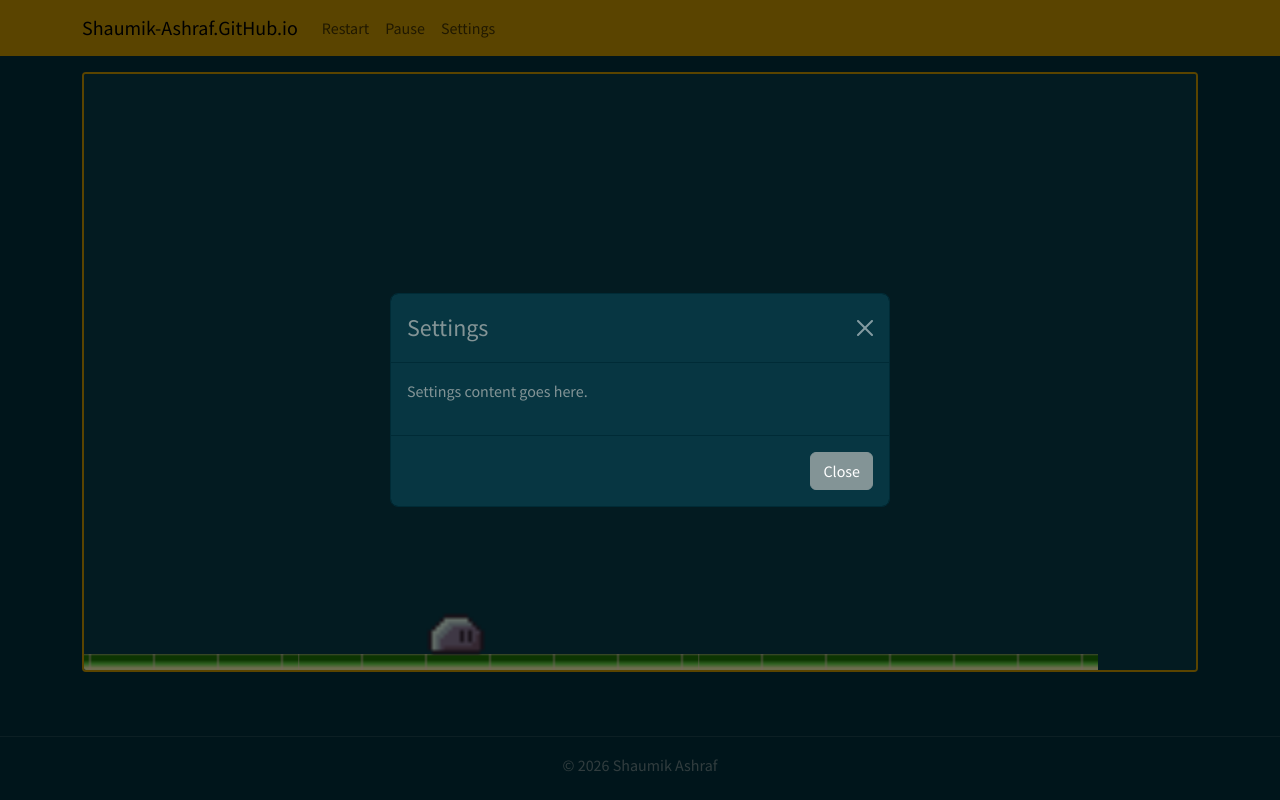
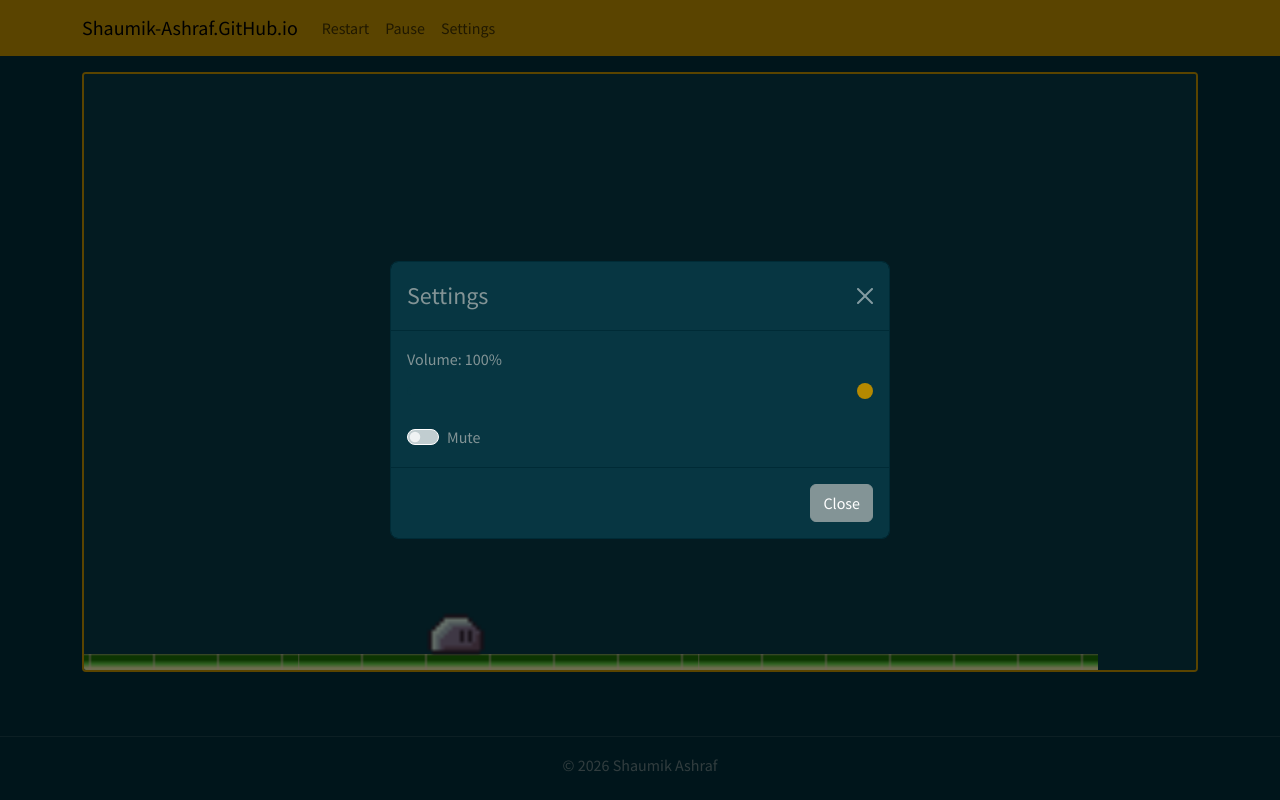
Before and after one commit to Shaumik-Ashraf/shaumik-ashraf.github.io, a Next.js app: page /settings in a window 1280 px wide. Built offline with nearby package versions, Linux system fonts and the light colour scheme.

Commit message:
wip: bgm

```diff
--- a/components/game_engine.js
+++ b/components/game_engine.js
@@ -37,6 +37,9 @@ const PORTAL_H          = 64;
 const BASE_PORTAL_GAP   = 1200;  // less frequent than platforms
 const PORTAL_GAP_JITTER = 400;
 
+// BGM — top-level parameter
+const BGM_SRC = '/assets/music/Raydee99_AHappyLittleValley.wav';
+
 // Developer tools
 const WIREFRAMES = false;   // enable hitbox wireframes
 
@@ -45,6 +48,9 @@ const GameEngine = forwardRef(function GameEngine(_, ref) {
   const engineRef     = useRef(null);
   const renderRef     = useRef(null);
   const runnerRef     = useRef(null);
+
+  // Audio
+  const audioRef      = useRef(null);
 
   // Player
   const slimeRef      = useRef(null);
@@ -389,6 +395,7 @@ const GameEngine = forwardRef(function GameEngine(_, ref) {
     if (slime.position.y > canvasH + GAME_OVER_THRESHOLD) {
       gameOverRef.current = true;
       Runner.stop(runnerRef.current);
+      audioRef.current?.pause();
     }
   };
 
@@ -485,9 +492,11 @@ const GameEngine = forwardRef(function GameEngine(_, ref) {
       if (pausedRef.current) {
         pausedRef.current = false;
         Runner.run(runnerRef.current, engineRef.current);
+        audioRef.current?.play().catch(() => {});
       } else {
         pausedRef.current = true;
         Runner.stop(runnerRef.current);
+        audioRef.current?.pause();
       }
       return;
     }
@@ -572,17 +581,60 @@ const GameEngine = forwardRef(function GameEngine(_, ref) {
   // ---------------------------------------------------------------------------
 
   useImperativeHandle(ref, () => ({
-    restart: () => { pausedRef.current = false; clearRenderer(); initializeRenderer(); },
-    pause:   () => { pausedRef.current = true;  Runner.stop(runnerRef.current); },
-    resume:  () => { pausedRef.current = false; Runner.run(runnerRef.current, engineRef.current); },
+    restart: () => {
+      pausedRef.current = false;
+      clearRenderer();
+      initializeRenderer();
+      if (audioRef.current) {
+        audioRef.current.currentTime = 0;
+        audioRef.current.play().catch(() => {});
+      }
+    },
+    pause: () => {
+      pausedRef.current = true;
+      Runner.stop(runnerRef.current);
+      audioRef.current?.pause();
+    },
+    resume: () => {
+      pausedRef.current = false;
+      Runner.run(runnerRef.current, engineRef.current);
+      audioRef.current?.play().catch(() => {});
+    },
+    setVolume: (v) => {
+      if (audioRef.current) audioRef.current.volume = v;
+    },
+    getVolume: () => audioRef.current?.volume ?? 1,
+    mute: () => {
+      if (audioRef.current) audioRef.current.muted = true;
+    },
+    unmute: () => {
+      if (audioRef.current) audioRef.current.muted = false;
+    },
+    isMuted: () => audioRef.current?.muted ?? false,
   }));
 
   useEffect(() => {
+    // Init audio — persists for component lifetime (not reset on restart)
+    const audio  = new Audio(BGM_SRC);
+    audio.loop   = true;
+    audioRef.current = audio;
+
+    // Browsers block autoplay until first user interaction; retry on first keydown
+    audio.play().catch(() => {
+      const startOnInteraction = () => {
+        audio.play().catch(() => {});
+        window.removeEventListener('keydown', startOnInteraction);
+      };
+      window.addEventListener('keydown', startOnInteraction);
+    });
+
     initializeRenderer();
     window.addEventListener('keydown', handleKeyDown);
     window.addEventListener('keyup',   handleKeyUp);
 
     return () => {
+      audio.pause();
+      audioRef.current = null;
       clearRenderer();
       window.removeEventListener('keydown', handleKeyDown);
       window.removeEventListener('keyup',   handleKeyUp);
--- a/components/layout.js
+++ b/components/layout.js
@@ -1,14 +1,14 @@
-import { useRef } from 'react';
+import { useGame } from '../contexts/game_context';
 import Navbar from './navbar';
 import GameEngine from './game_engine';
 
 export default function Layout({ children }) {
   const year    = new Date().getFullYear();
-  const gameRef = useRef(null);
+  const gameRef = useGame();
   return (
     <div id="layoutContainer">
       <div id="layoutContentWrapper">
-        <Navbar gameRef={gameRef} />
+        <Navbar />
         <main className="container">
           <GameEngine ref={gameRef} />
           {children}
--- a/components/navbar.js
+++ b/components/navbar.js
@@ -3,9 +3,11 @@ import { useRouter } from 'next/router';
 import Container from 'react-bootstrap/Container';
 import Nav from 'react-bootstrap/Nav';
 import Navbar from 'react-bootstrap/Navbar';
+import { useGame } from '../contexts/game_context';
 
-export function AppNavbar({ gameRef }) {
-  const router = useRouter();
+export function AppNavbar() {
+  const router  = useRouter();
+  const gameRef = useGame();
   const [paused, setPaused] = useState(false);
 
   const handleRestart = () => {
--- /dev/null
+++ b/contexts/game_context.js
@@ -0,0 +1,10 @@
+import { createContext, useContext, useRef } from 'react';
+
+const GameContext = createContext(null);
+
+export function GameProvider({ children }) {
+  const gameRef = useRef(null);
+  return <GameContext.Provider value={gameRef}>{children}</GameContext.Provider>;
+}
+
+export function useGame() { return useContext(GameContext); }
--- a/pages/_app.js
+++ b/pages/_app.js
@@ -1,10 +1,13 @@
 import "../styles/global.css";
 import Layout from "../components/layout.js";
+import { GameProvider } from "../contexts/game_context";
 
 export default function App({ Component, pageProps }) {
   return (
-    <Layout>
-      <Component {...pageProps} />
-    </Layout>
+    <GameProvider>
+      <Layout>
+        <Component {...pageProps} />
+      </Layout>
+    </GameProvider>
   );
 }
--- a/pages/settings.js
+++ b/pages/settings.js
@@ -2,17 +2,47 @@ import { useEffect, useState } from "react";
 import { useRouter } from "next/router";
 import Modal from "react-bootstrap/Modal";
 import Button from "react-bootstrap/Button";
+import Form from "react-bootstrap/Form";
+import { useGame } from "../contexts/game_context";
 
 export default function SettingsPage() {
-  const router = useRouter();
+  const router  = useRouter();
+  const gameRef = useGame();
+
   const [mounted, setMounted] = useState(false);
+  const [volume,  setVolume]  = useState(100);
+  const [muted,   setMuted]   = useState(false);
 
   // useEffect is required to prevent NextJS SSR hydration error in dev
-	// and this is the correct rule despite lint warning
+  // and this is the correct rule despite lint warning
   // eslint-disable-next-line react-hooks/exhaustive-deps
   useEffect(() => { setMounted(true); }, []);
 
+  // Sync initial values from live game state once mounted
+  useEffect(() => {
+    if (mounted && gameRef?.current) {
+      setVolume(Math.round(gameRef.current.getVolume() * 100));
+      setMuted(gameRef.current.isMuted());
+    }
+  }, [mounted, gameRef]);
+
   const handleClose = () => router.push("/");
+
+  const handleVolume = (e) => {
+    const v = Number(e.target.value);
+    setVolume(v);
+    gameRef.current?.setVolume(v / 100);
+  };
+
+  const handleMuteToggle = () => {
+    if (muted) {
+      gameRef.current?.unmute();
+      setMuted(false);
+    } else {
+      gameRef.current?.mute();
+      setMuted(true);
+    }
+  };
 
   if (!mounted) return null;
 
@@ -22,7 +52,24 @@ export default function SettingsPage() {
         <Modal.Title>Settings</Modal.Title>
       </Modal.Header>
       <Modal.Body>
-        <p>Settings content goes here.</p>
+        <Form>
+          <Form.Group className="mb-3">
+            <Form.Label>Volume: {volume}%</Form.Label>
+            <Form.Range
+              min={0}
+              max={100}
+              value={volume}
+              onChange={handleVolume}
+              disabled={muted}
+            />
+          </Form.Group>
+          <Form.Check
+            type="switch"
+            label="Mute"
+            checked={muted}
+            onChange={handleMuteToggle}
+          />
+        </Form>
       </Modal.Body>
       <Modal.Footer>
         <Button variant="secondary" onClick={handleClose}>Close</Button>
```
Also changed, not shown: 1 other file (tests, documents, lock files or other folders).
